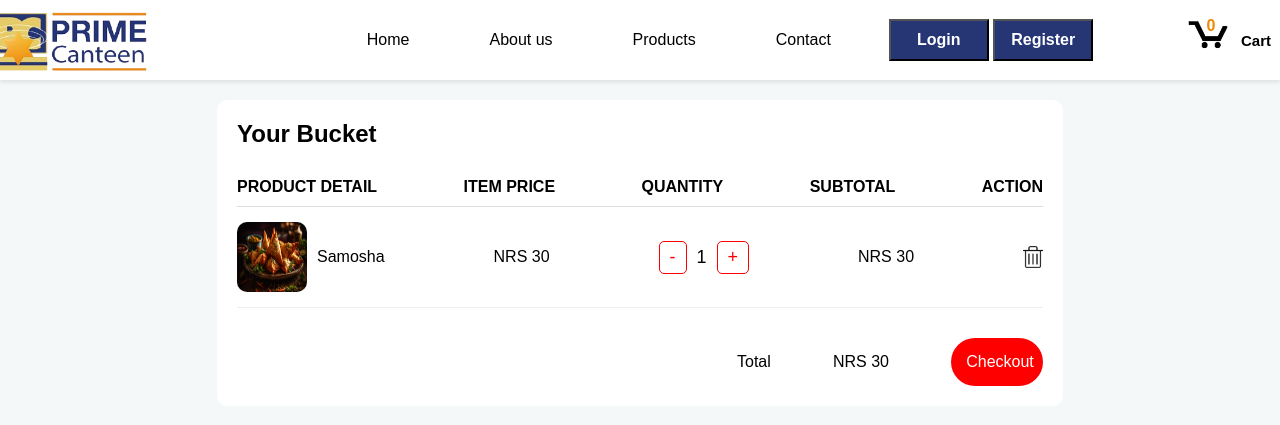
After one commit to Roshik9841/Prime-Canteen, a PHP site: page /cart.php in a window 1280 px wide. The commit adds this page. Shown: the top 425 px of the page. Run offline with PHP 8.4, Linux system fonts and the light colour scheme.

```diff
--- a/HeaderFooter/header.php
+++ b/HeaderFooter/header.php
@@ -11,7 +11,7 @@
 </head>
 
 <body>
-    <div class="container">
+    <div class="header-container">
         <div class="navBar">
             <div>
 
@@ -27,12 +27,12 @@
                 </ul>
             </div>
             <div>
-                <button class="login-button"><a href="login.html">Login</a></button>
-                <button class="register-button"><a href="registration.html">Register</a></button>
+                <button class="login-button"><a href="login.php">Login</a></button>
+                <button class="register-button"><a href="registration.php">Register</a></button>
             </div>
 
             <div>
-                <a class="cart-link header-link" href="checkout.html">
+                <a class="cart-link header-link" href="cart.php">
                     <img class="cart-icon" src="images/cart-icon (2).png">
                     <div class="cart-quantity js-cart-quantity">0</div>
                     <div class="cart-text">Cart</div>
--- /dev/null
+++ b/cart.php
@@ -0,0 +1,159 @@
+<!DOCTYPE html>
+<html lang="en">
+
+<head>
+    <meta charset="UTF-8">
+    <meta name="viewport" content="width=device-width, initial-scale=1.0">
+    <title>Your Cart</title>
+    <style>
+        .cart-container {
+            display: flex;
+            justify-content: space-around;
+            padding: 20px;
+
+        }
+
+        .cart {
+            width: 65%;
+            background-color: #fff;
+            padding: 20px;
+            border-radius: 10px;
+        }
+
+        .cart h2 {
+            margin-bottom: 20px;
+        }
+
+        .cart-header {
+            display: flex;
+            justify-content: space-between;
+            padding: 10px 0;
+            font-weight: bold;
+            border-bottom: 1px solid #ddd;
+        }
+
+        .cart-item {
+            display: flex;
+            justify-content: space-between;
+            align-items: center;
+            padding: 15px 0;
+            margin-bottom: 30px;
+            border-bottom: 1px solid #eee;
+        }
+
+        .cart-product {
+            display: flex;
+            align-items: center;
+        }
+
+        .cart-product img {
+            width: 70px;
+            height: 70px;
+            margin-right: 10px;
+            border-radius: 10px;
+        }
+
+        .price,
+        .quantity,
+        .subtotal,
+        .action {
+            display: flex;
+            align-items: center;
+        }
+
+        .quantity {
+            display: flex;
+            align-items: center;
+        }
+
+        .quantity button {
+            border: 1px solid #ff0000;
+            background: none;
+            color: #ff0000;
+            padding: 5px 10px;
+            font-size: 18px;
+            border-radius: 5px;
+        }
+
+        .quantity input {
+            width: 30px;
+            text-align: center;
+            border: none;
+            font-size: 18px;
+        }
+
+        .action img {
+            width: 20px;
+            cursor: pointer;
+        }
+
+
+        .checkout {
+            width: 30%;
+            padding: 15px;
+            background-color: #ff0000;
+            color: white;
+            border: none;
+            border-radius: 30px;
+            cursor: pointer;
+            font-size: 16px;
+        }
+        .total{
+            display: flex;
+            justify-content: space-between;
+            margin-left: 500px;
+            align-items: center;
+        }
+        .quantity button{
+            cursor: pointer;
+        }
+
+    </style>
+</head>
+
+<body>
+    <?php
+        include('HeaderFooter/header.php');
+    ?>
+    <div class="cart-container">
+        <div class="cart">
+            <h2>Your Bucket</h2>
+            <div class="cart-header">
+                <span>PRODUCT DETAIL</span>
+                <span>ITEM PRICE</span>
+                <span>QUANTITY</span>
+                <span>SUBTOTAL</span>
+                <span>ACTION</span>
+            </div>
+            <div class="cart-item">
+                <div class="cart-product">
+                    <img src="images/samosha.avif" alt="Smoky Red 5pc">
+                    <span>Samosha</span>
+                </div>
+                <div class="price">NRS 30</div>
+                <div class="quantity">
+                    <button class="subtract">-</button>
+                    <input type="text" value="1">
+                    <button class="add">+</button>
+                </div>
+                <div class="subtotal">NRS 30</div>
+                <div class="action"><img src="images/delete-icon.png" alt="Delete"></div>
+            </div>
+
+
+
+            <div class="total">
+                <span>Total</span>
+                <span>NRS 30</span>
+
+                <button class="checkout">Checkout</button>
+            </div>
+        </div>
+
+        <script>
+
+
+        </script>
+</body>
+
+</html>
--- a/index.php
+++ b/index.php
@@ -15,6 +15,7 @@
 <body>
     <?php
             include('HeaderFooter/header.php');
+
         ?>
     <div class="container">
 
--- a/styles/style.css
+++ b/styles/style.css
@@ -77,7 +78,7 @@ body {
 
 
 /* Header */
-.container {
+.header-container {
     /* position: fixed; */
     top: 0;
     width: 100%;
```
Also changed, not shown: other parts of styles/style.css (+50 -1 lines), HeaderFooter/footer.php (+1 -49 lines), banner.php (renamed from banner.html, +17 -6 lines), login.php (+46 -28 lines), registration.php (+34 -24 lines), checkout.html (added), images/delete-icon.png (added).
